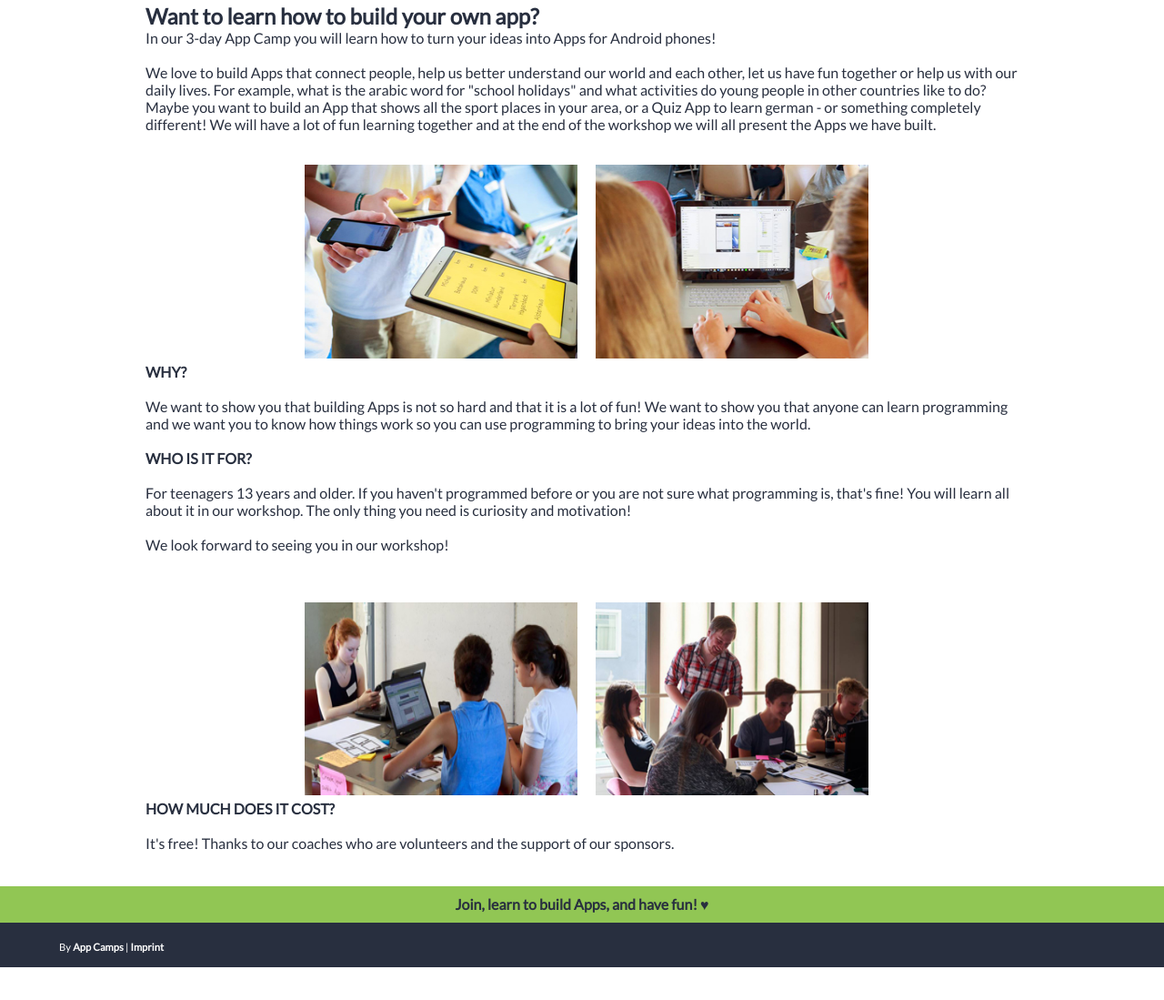
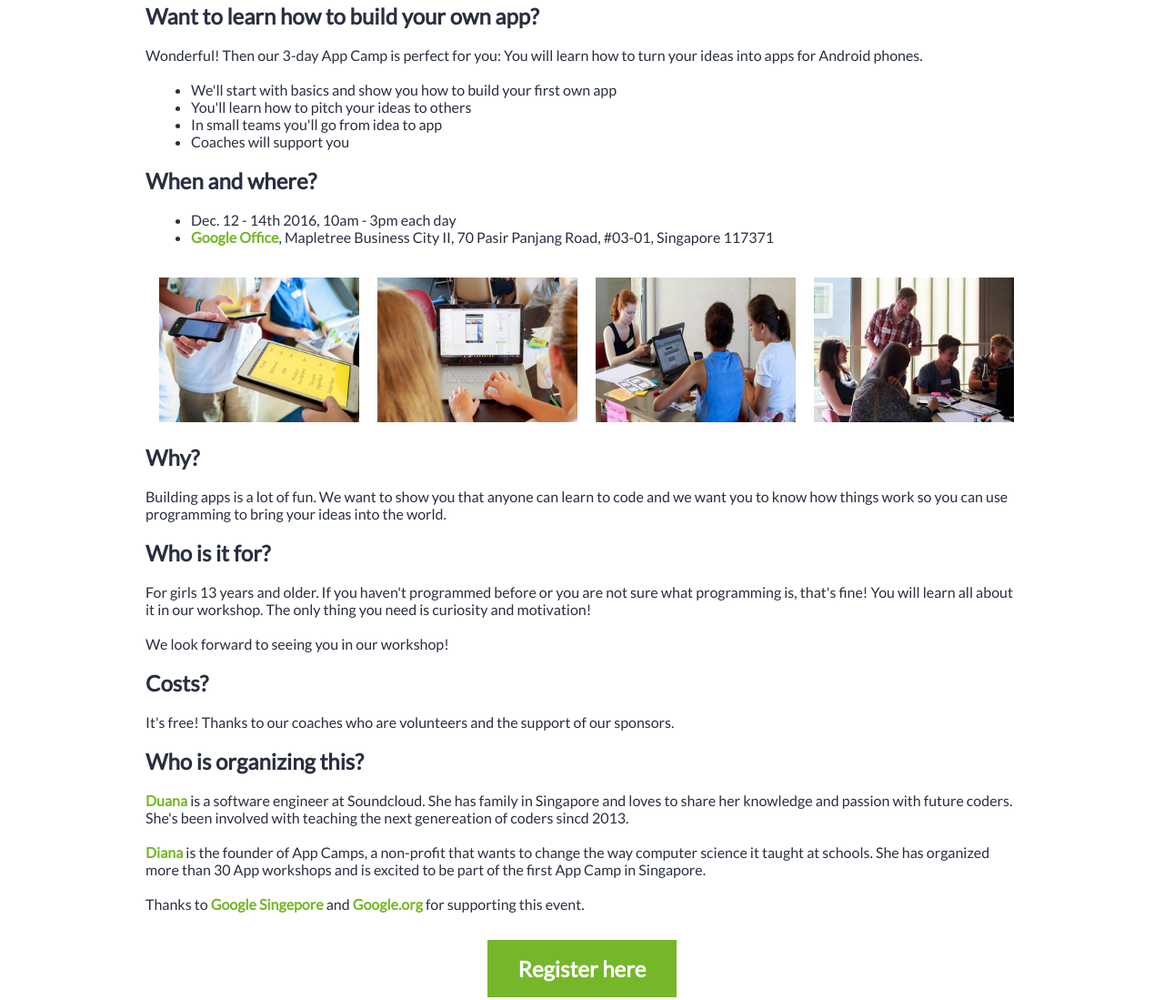
Before and after one commit to Portabella/appdays, a plain HTML site: page index.html in a window 1280 px wide. Shown: the part 725-1824 px from the top of the page at 91% size. Before the commit the page ends 1788 px from the top, so only its background shows below. Drawn offline with Linux system fonts and the light colour scheme.

Commit message:
added application form, changed texts, added some info, added location and date

```diff
--- a/css/style.css
+++ b/css/style.css
@@ -85,6 +85,10 @@ a {
 
 }
 
+ul{
+    margin-left: 50px;
+}
+
 /* BANNER */
 
 #banner {
@@ -141,13 +145,6 @@ a {
     width: 100%;
 }
 
-.img img {
-    padding-bottom: 15px;
-
-
-    width: 350px;
-    height: 212px;
-}
 
 /*FOOTER*/
 
@@ -195,7 +192,7 @@ a {
 
 .gallery-item {
     margin: 10px;
-    width: 300px;
+    width: 220px;
 }
 
 .gallery-item .thumbnail {
--- a/index.html
+++ b/index.html
@@ -36,8 +36,7 @@
             <h1> Want to build your own App? </h1>
             <h2>Join App Camp Singepore </h2>
 
-            <!-- HIER KOMMT DER LINK HIN; DER ZU GOOGLE FORMS FÜHRT -->
-            <a href="#" class="regbutton">Register here</a>
+            <a href="https://docs.google.com/forms/d/e/1FAIpQLSeLaEGLUQ_1AHHxuQuZtEoJk2pcqZ3m0EcIThVnf9fdVeR70w/viewform" class="regbutton" target="_blank">Register here</a>
         </div><!-- banner -->
 
         <!-- DESIGN -->
@@ -47,10 +46,31 @@
         <div class="wrapper">
             <div id="content">
             <h2>Want to learn how to build your own app?</h2>
+            <br />
             <p>
-                In our 3-day App Camp you will learn how to turn your ideas into Apps for Android phones! <br><br>
-                We love to build Apps that connect people, help us better understand our world and each other, let us have fun together or help us with our daily lives. For example, what is the arabic word for "school holidays" and what activities do young people in other countries like to do? Maybe you want to build an App that shows all the sport places in your area, or a Quiz App to learn german - or something completely different! We will have a lot of fun learning together and at the end of the workshop we will all present the Apps we have built.
+                Wonderful! Then our 3-day App Camp is perfect for you: You will learn how to turn your ideas into apps for Android phones.
             </p>
+            <br />
+            <p>
+                <ul>
+                    <li>We'll start with basics and show you how to build your first own app</li>
+                    <li>You'll learn how to pitch your ideas to others</li>
+                    <li>In small teams you'll go from idea to app</li>
+                    <li>Coaches will support you</li>
+                </ul>
+
+            </p>
+            <br />
+            <h2>When and where?</h2>
+            <br />
+            <p>
+                <ul>
+                    <li>Dec. 12 - 14th 2016, 10am - 3pm each day</li>
+                    <li><a href="https://goo.gl/maps/H4UabtsQWqC2" target="_blank">Google Office</a>, Mapletree Business City II, 70 Pasir Panjang Road, #03-01, Singapore 117371 </li>
+                </ul>
+
+            </p>
+
             <div class="gallery">
                 <div class="gallery-item">
                     <img class="thumbnail" src="images/img1.jpg" />
@@ -58,24 +78,6 @@
                 <div class="gallery-item">
                     <img class="thumbnail" src="images/img2.jpg" />
                 </div>
-            </div>
-
-
-
-                <p>
-                    <strong>WHY?</strong><br><br>
-
-                    We want to show you that building Apps is not so hard and that it is a lot of fun! We want to show you that anyone can learn programming and we want you to know how things work so you can use programming to bring your ideas into the world.
-                </p><br>
-
-                <p>
-                        <strong>WHO IS IT FOR?</strong> <br><br>
-
-                        For teenagers 13 years and older. If you haven't programmed before or you are not sure what programming is, that's fine! You will learn all about it in our workshop. The only thing you need is curiosity and motivation!<br><br> We look forward to seeing you in our workshop!
-                    </p><br>
-
-
-            <div class="gallery">
                 <div class="gallery-item">
                     <img class="thumbnail" src="images/img3.jpg" />
                 </div>
@@ -83,11 +85,61 @@
                     <img class="thumbnail" src="images/img4.jpg" />
                 </div>
             </div>
-                <p>
-                            <strong>HOW MUCH DOES IT COST?</strong> <br><br>
 
-                            It's free! Thanks to our coaches who are volunteers and the support of our sponsors.
-                        </p><br><br>
+            <br>
+
+            <h2>Why?</h2>
+            <br />
+            <p>
+                Building apps is a lot of fun. We want to show you that anyone can learn to code and we want you to know how things work so you can use programming to bring your ideas into the world.
+            </p>
+
+            <br />
+
+            <h2>Who is it for?</h2>
+            <br />
+            <p>
+                For girls 13 years and older. If you haven't programmed before or you are not sure what programming is, that's fine! You will learn all about it in our workshop. The only thing you need is curiosity and motivation!
+            </p>
+            <br>
+            <p>
+                We look forward to seeing you in our workshop!
+            </p>
+
+            <br>
+
+
+            <h2>Costs?</h2>
+            <br />
+            <p>
+                It's free! Thanks to our coaches who are volunteers and the support of our sponsors.
+            </p>
+
+            <br />
+
+            <h2>Who is organizing this?</h2>
+            <br />
+            <p>
+                <a href="https://twitter.com/starkcoffee" target="_blank">Duana</a> is a software engineer at Soundcloud. She has family in Singapore and loves to share her knowledge and passion with future coders. She's been involved with teaching the next genereation of coders sincd 2013.
+            </p>
+            <br />
+
+            <p>
+                <a href="https://twitter.com/DianaKnodel" target="_blank">Diana</a> is the founder of App Camps, a non-profit that wants to change the way computer science it taught at schools. She has organized more than 30 App workshops and is excited to be part of the first App Camp in Singapore.
+            </p>
+            <br />
+            <p>
+                Thanks to <a href="https://plus.google.com/+GoogleSingapore" target="_blank">Google Singepore</a> and <a href="http://google.org/" target="_blank">Google.org</a> for supporting this event.
+            </p>
+
+
+
+            <p style="text-align: center;">
+                <a href="https://docs.google.com/forms/d/e/1FAIpQLSeLaEGLUQ_1AHHxuQuZtEoJk2pcqZ3m0EcIThVnf9fdVeR70w/viewform" class="regbutton" target="_blank">Register here</a>
+            </p>
+
+            <br />
+            <br />
             </div><!-- content -->
         </div><!-- wrapper -->
 
```
